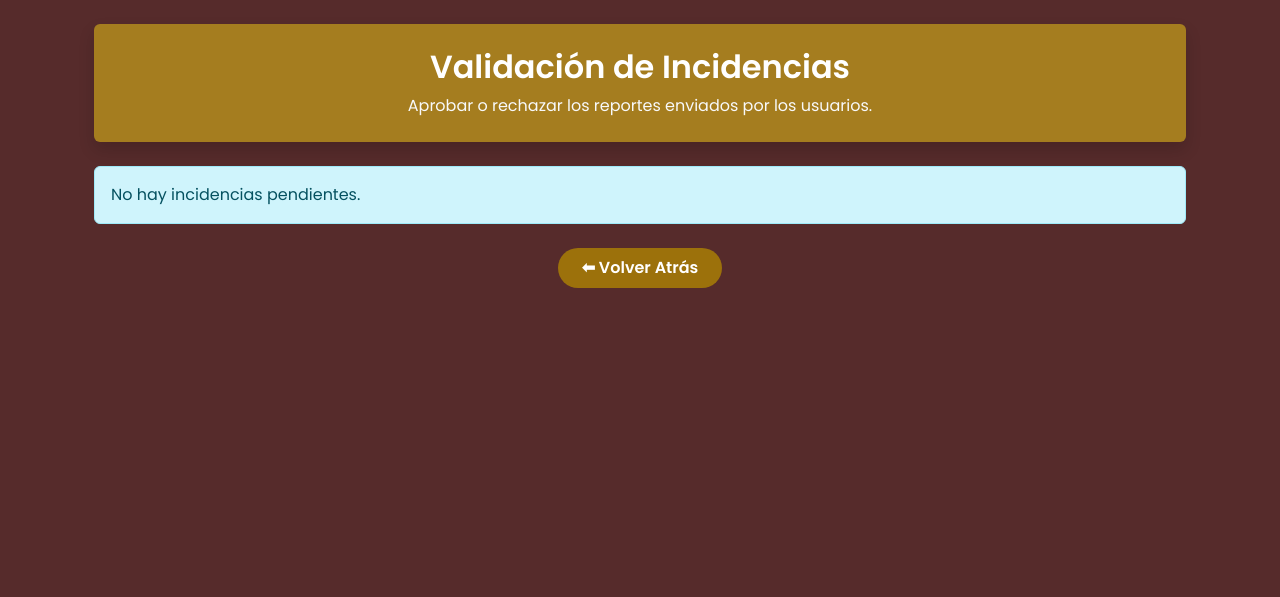
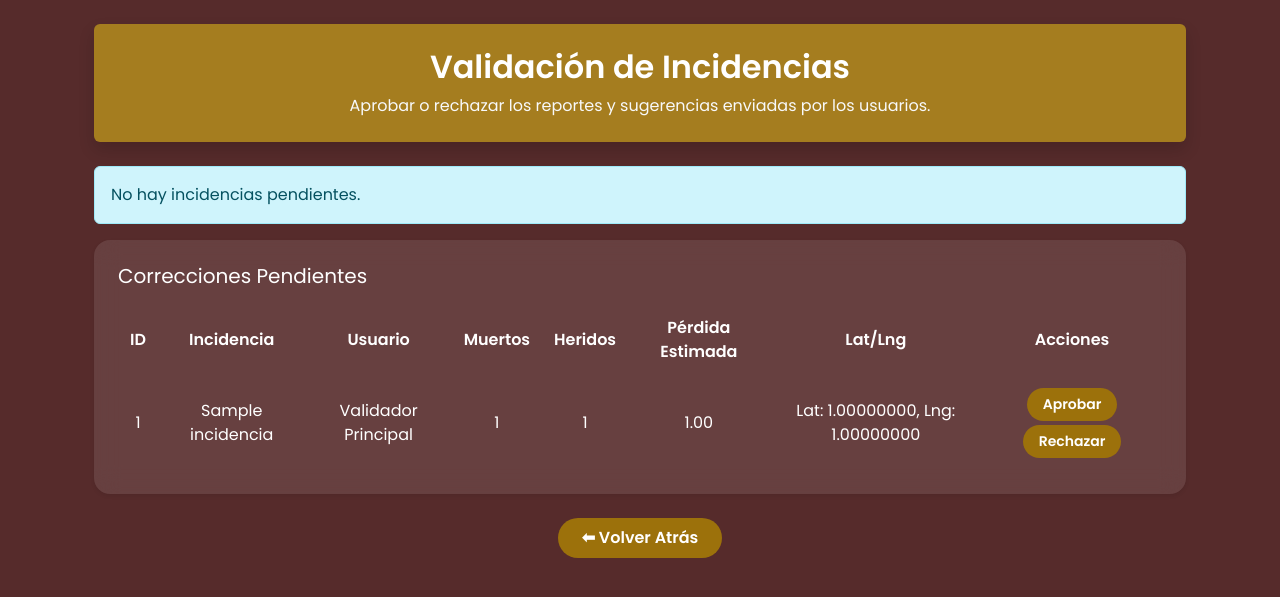
Before and after one commit to KAntigua/Incident-Hub, a PHP site: page /super/validaciones/validaciones.php in a window 1280 px wide. Shown: the part 56-653 px from the top of the page. Run offline with PHP 8.4, Linux system fonts and the light colour scheme; data comes from the database, SQL or seed files in the repository; tables that the repository leaves empty hold one stand-in row (values such as "Sample post").

Commit message:
Terminando validaciones

```diff
--- a/super/validaciones/validaciones.php
+++ b/super/validaciones/validaciones.php
@@ -3,33 +3,101 @@ session_start();
 require_once '../../config.php';
 require_once '../../plantillas/plantillaval.php';
 $plantilla = PlantillaVal::aplicar();
-if(isset($_GET['aprobar'])){
+
+if(isset($_GET['aprobar_corr'])) {
+    $id = (int)$_GET['aprobar_corr'];
+
+    // Obtener los datos de la corrección
+    $stmt = $pdo->prepare("SELECT * FROM correcciones WHERE id = ?");
+    $stmt->execute([$id]);
+    $correc = $stmt->fetch(PDO::FETCH_ASSOC);
+
+    if($correc){
+        // Actualizar la incidencia con los valores sugeridos
+        $update = $pdo->prepare("
+            UPDATE incidencias
+            SET muertos = ?, heridos = ?, provincia_id = ?, municipio_id = ?,
+                lat = ?, lng = ?, perdida = ?
+            WHERE id = ?
+        ");
+        $update->execute([
+            $correc['muertos'],
+            $correc['heridos'],
+            $correc['provincia_id'],
+            $correc['municipio_id'],
+            $correc['latitud'],
+            $correc['longitud'],
+            $correc['perdida_estimado'],
+            $correc['incidencia_id']
+        ]);
+
+        // Marcar la corrección como aprobada
+        $pdo->prepare("UPDATE correcciones SET estado='aprobada', revisado_por=?, revisado_en=NOW() WHERE id = ?")
+            ->execute([$_SESSION['usuario_id'], $id]);
+    }
+
+    header("Location: validaciones.php");
+    exit;
+}
+
+if(isset($_GET['aprobar'])) {
     $id = (int)$_GET['aprobar'];
     $pdo->prepare("UPDATE incidencias SET validada = 1 WHERE id = ?")->execute([$id]);
     header("Location: validaciones.php");
     exit;
 }
 
-if(isset($_GET['rechazar'])){
+if(isset($_GET['rechazar'])) {
     $id = (int)$_GET['rechazar'];
     $pdo->prepare("UPDATE incidencias SET validada = 2 WHERE id = ?")->execute([$id]);
     header("Location: validaciones.php");
     exit;
 }
 
+// Aprobar o rechazar correcciones
+if(isset($_GET['aprobar_corr'])) {
+    $id = (int)$_GET['aprobar_corr'];
+    $pdo->prepare("UPDATE correcciones SET estado='aprobada', revisado_por=?, revisado_en=NOW() WHERE id = ?")
+        ->execute([$_SESSION['usuario_id'], $id]);
+    header("Location: validaciones.php");
+    exit;
+}
 
-$incidencias = $pdo->query("SELECT i.id, i.titulo, i.descripcion, i.fecha_ocurrencia, i.lat, i.lng, i.muertos, i.heridos, i.perdida, i.link_social, i.foto, u.nombre AS reportero
-                            FROM incidencias i
-                            JOIN usuarios u ON i.reportero_id = u.id
-                            WHERE i.validada = 0
-                            ORDER BY i.fecha_creacion DESC")->fetchAll(PDO::FETCH_ASSOC);
+if(isset($_GET['rechazar_corr'])) {
+    $id = (int)$_GET['rechazar_corr'];
+    $pdo->prepare("UPDATE correcciones SET estado='rechazada', revisado_por=?, revisado_en=NOW() WHERE id = ?")
+        ->execute([$_SESSION['usuario_id'], $id]);
+    header("Location: validaciones.php");
+    exit;
+}
+
+// Incidencias pendientes
+$incidencias = $pdo->query("
+    SELECT i.id, i.titulo, i.descripcion, i.fecha_ocurrencia, i.lat, i.lng,
+           i.muertos, i.heridos, i.perdida, i.link_social, i.foto, u.nombre AS reportero
+    FROM incidencias i
+    JOIN usuarios u ON i.reportero_id = u.id
+    WHERE i.validada = 0
+    ORDER BY i.fecha_creacion DESC
+")->fetchAll(PDO::FETCH_ASSOC);
+
+// Correcciones pendientes
+$correcciones = $pdo->query("
+    SELECT c.id, c.incidencia_id, c.usuario_id, c.muertos, c.heridos, c.provincia_id,
+           c.municipio_id, c.perdida_estimado, c.latitud, c.longitud, u.nombre AS usuario_nombre, i.titulo AS incidencia_titulo
+    FROM correcciones c
+    JOIN usuarios u ON c.usuario_id = u.id
+    JOIN incidencias i ON c.incidencia_id = i.id
+    WHERE c.estado = 'pendiente'
+    ORDER BY c.creado_en DESC
+")->fetchAll(PDO::FETCH_ASSOC);
 ?>
 
 <!DOCTYPE html>
 <html lang="es">
 <head>
     <meta charset="UTF-8">
-    <title>Validación de Incidencias</title>
+    <title>Validación de Incidencias y Correcciones</title>
     <link href="https://cdn.jsdelivr.net/npm/bootstrap@5.3.2/dist/css/bootstrap.min.css" rel="stylesheet">
     <style>
     body {
@@ -38,12 +106,10 @@ $incidencias = $pdo->query("SELECT i.id, i.titulo, i.descripcion, i.fecha_ocurre
         background-color: #562b2bff;
         min-height: 100vh;
     }
-
     .hero-card {
         background: #a57d1fff;
         border: none;
     }
-
     .glass-card {
         background: rgba(255, 255, 255, 0.1);
         backdrop-filter: blur(12px);
@@ -56,7 +122,6 @@ $incidencias = $pdo->query("SELECT i.id, i.titulo, i.descripcion, i.fecha_ocurre
     .glass-card:hover {
         box-shadow: 0 15px 30px rgba(0,0,0,0.3), 0 0 15px rgba(255,255,255,0.2);
     }
-
     .custom-btn {
         background-color: #9c710bff;
         border: none;
@@ -70,27 +135,22 @@ $incidencias = $pdo->query("SELECT i.id, i.titulo, i.descripcion, i.fecha_ocurre
         background-color: #6d4f07ff;
         transform: scale(1.05);
     }
-
     table {
         width: 100%;
         text-align: center;
     }
-
     table th, table td {
         color: #fff;
         text-align: center;
         vertical-align: middle;
         padding: 12px;
     }
-
     table th {
         font-weight: bold;
     }
-
     table tr:nth-child(even) {
         background-color: rgba(255,255,255,0.05);
     }
-
     a {
         color: #ffb400;
     }
@@ -105,13 +165,15 @@ $incidencias = $pdo->query("SELECT i.id, i.titulo, i.descripcion, i.fecha_ocurre
 <div class="container mt-4">
     <div class="card-body card p-4 mb-4 rounded shadow text-center hero-card">
         <h2 class="fw-bold text-white">Validación de Incidencias</h2>
-        <p class="mb-0 text-light">Aprobar o rechazar los reportes enviados por los usuarios.</p>
+        <p class="mb-0 text-light">Aprobar o rechazar los reportes y sugerencias enviadas por los usuarios.</p>
     </div>
 
+    <!-- Incidencias pendientes -->
     <?php if(empty($incidencias)): ?>
         <div class="alert alert-info">No hay incidencias pendientes.</div>
     <?php else: ?>
-        <div class="card glass-card shadow-sm border-0 p-4">
+        <div class="card glass-card shadow-sm border-0 p-4 mb-4">
+            <h5 class="text-white mb-3">Incidencias Pendientes</h5>
             <div class="table-responsive">
                 <table class="table-fixed w-full">
                     <thead>
@@ -142,16 +204,52 @@ $incidencias = $pdo->query("SELECT i.id, i.titulo, i.descripcion, i.fecha_ocurre
                             <td><?= $inc['heridos'] ?></td>
                             <td><?= number_format($inc['perdida'], 2) ?></td>
                             <td>
-                                <?php if($inc['link_social']): ?>
-                                    <a href="<?= htmlspecialchars($inc['link_social']) ?>" target="_blank">Link</a><br>
-                                <?php endif; ?>
-                                <?php if($inc['foto']): ?>
-                                    <a href="<?= htmlspecialchars($inc['foto']) ?>" target="_blank">Foto</a>
-                                <?php endif; ?>
+                                <?php if($inc['link_social']): ?><a href="<?= htmlspecialchars($inc['link_social']) ?>" target="_blank">Link</a><br><?php endif; ?>
+                                <?php if($inc['foto']): ?><a href="<?= htmlspecialchars($inc['foto']) ?>" target="_blank">Foto</a><?php endif; ?>
                             </td>
                             <td>
                                 <a href="?aprobar=<?= $inc['id'] ?>" class="btn custom-btn btn-sm mb-1">Aprobar</a>
                                 <a href="?rechazar=<?= $inc['id'] ?>" class="btn custom-btn btn-sm btn-danger">Rechazar</a>
+                            </td>
+                        </tr>
+                        <?php endforeach; ?>
+                    </tbody>
+                </table>
+            </div>
+        </div>
+    <?php endif; ?>
+
+    <!-- Correcciones pendientes -->
+    <?php if(!empty($correcciones)): ?>
+        <div class="card glass-card shadow-sm border-0 p-4 mb-4">
+            <h5 class="text-white mb-3">Correcciones Pendientes</h5>
+            <div class="table-responsive">
+                <table class="table-fixed w-full">
+                    <thead>
+                        <tr>
+                            <th>ID</th>
+                            <th>Incidencia</th>
+                            <th>Usuario</th>
+                            <th>Muertos</th>
+                            <th>Heridos</th>
+                            <th>Pérdida Estimada</th>
+                            <th>Lat/Lng</th>
+                            <th>Acciones</th>
+                        </tr>
+                    </thead>
+                    <tbody>
+                        <?php foreach($correcciones as $c): ?>
+                        <tr>
+                            <td><?= $c['id'] ?></td>
+                            <td><?= htmlspecialchars($c['incidencia_titulo']) ?></td>
+                            <td><?= htmlspecialchars($c['usuario_nombre']) ?></td>
+                            <td><?= $c['muertos'] ?></td>
+                            <td><?= $c['heridos'] ?></td>
+                            <td><?= number_format($c['perdida_estimado'],2) ?></td>
+                            <td>Lat: <?= $c['latitud'] ?>, Lng: <?= $c['longitud'] ?></td>
+                            <td>
+                                <a href="?aprobar_corr=<?= $c['id'] ?>" class="btn custom-btn btn-sm mb-1">Aprobar</a>
+                                <a href="?rechazar_corr=<?= $c['id'] ?>" class="btn custom-btn btn-sm btn-danger">Rechazar</a>
                             </td>
                         </tr>
                         <?php endforeach; ?>
```
